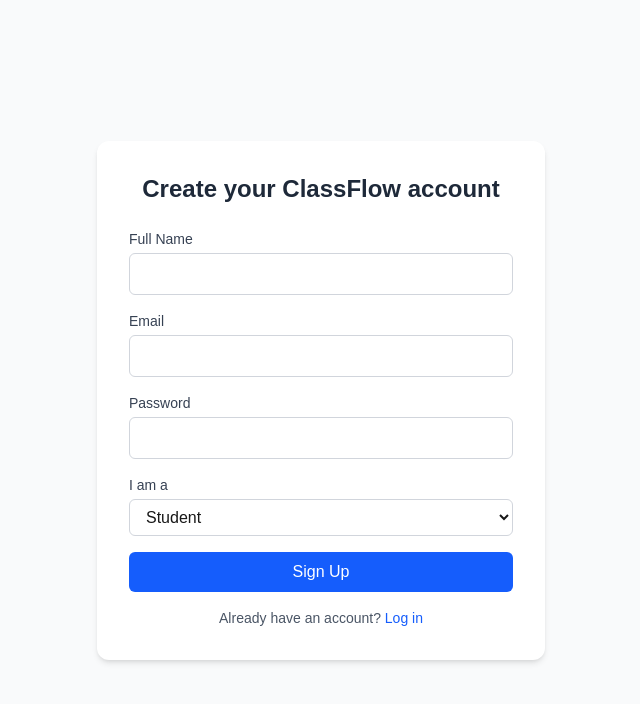
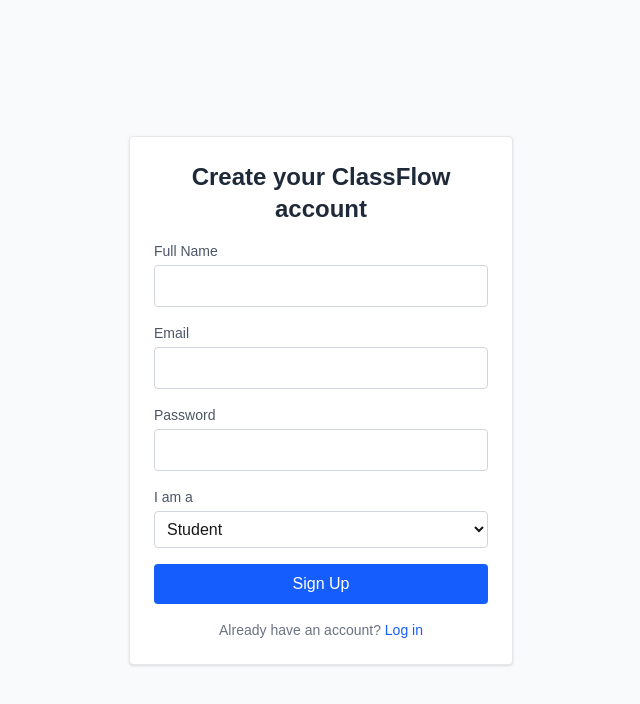
Before and after one commit to munir0987654331-stack/classflow, a Next.js app: page /signup in a window 1280 px wide. Shown: the top 704 px of the page, without its empty margins (319-959 px from the left). Built offline with nearby package versions, Linux system fonts and the light colour scheme.

Commit message:
Add admin option to signup

```diff
--- a/src/app/signup/page.tsx
+++ b/src/app/signup/page.tsx
@@ -2,126 +2,112 @@
 
 import { useState } from "react";
 import { useRouter } from "next/navigation";
-import Link from "next/link";
 
 export default function SignupPage() {
-  const router = useRouter();
   const [name, setName] = useState("");
   const [email, setEmail] = useState("");
   const [password, setPassword] = useState("");
   const [role, setRole] = useState("STUDENT");
   const [error, setError] = useState("");
-  const [loading, setLoading] = useState(false);
+  const router = useRouter();
 
   const handleSubmit = async (e: React.FormEvent) => {
     e.preventDefault();
     setError("");
-    setLoading(true);
 
-    try {
     const res = await fetch("/api/signup", {
       method: "POST",
       headers: { "Content-Type": "application/json" },
       body: JSON.stringify({ name, email, password, role }),
     });
 
+    if (!res.ok) {
       const data = await res.json();
-
-      if (!res.ok) {
       setError(data.error || "Something went wrong");
-        setLoading(false);
       return;
     }
 
     router.push("/login");
-    } catch (err) {
-      setError("Something went wrong");
-      setLoading(false);
-    }
   };
 
   return (
-    <div className="min-h-screen flex items-center justify-center bg-gray-50 px-4">
-      <div className="w-full max-w-md bg-white rounded-xl shadow-md p-8">
-        <h1 className="text-2xl font-bold text-center text-gray-800 mb-6">
+    <div className="min-h-screen flex items-center justify-center bg-gray-50 p-6">
+      <form
+        onSubmit={handleSubmit}
+        className="bg-white p-6 rounded shadow border border-gray-200 w-full max-w-sm space-y-4"
+      >
+        <h1 className="text-2xl font-bold text-gray-800 text-center">
           Create your ClassFlow account
         </h1>
 
-        {error && (
-          <div className="bg-red-100 text-red-700 text-sm p-3 rounded-md mb-4">
-            {error}
-          </div>
-        )}
+        {error && <p className="text-red-500 text-sm">{error}</p>}
 
-        <form onSubmit={handleSubmit} className="space-y-4">
         <div>
-            <label className="block text-sm font-medium text-gray-700 mb-1">
+          <label className="block text-sm text-gray-600 mb-1">
             Full Name
           </label>
           <input
             type="text"
             value={name}
             onChange={(e) => setName(e.target.value)}
+            className="w-full border border-gray-300 rounded p-2"
             required
-              className="w-full px-3 py-2 border border-gray-300 rounded-md focus:outline-none focus:ring-2 focus:ring-blue-500"
           />
         </div>
 
         <div>
-            <label className="block text-sm font-medium text-gray-700 mb-1">
-              Email
-            </label>
+          <label className="block text-sm text-gray-600 mb-1">Email</label>
           <input
             type="email"
             value={email}
             onChange={(e) => setEmail(e.target.value)}
+            className="w-full border border-gray-300 rounded p-2"
             required
-              className="w-full px-3 py-2 border border-gray-300 rounded-md focus:outline-none focus:ring-2 focus:ring-blue-500"
           />
         </div>
+
         <div>
-            <label className="block text-sm font-medium text-gray-700 mb-1">
+          <label className="block text-sm text-gray-600 mb-1">
             Password
           </label>
           <input
             type="password"
             value={password}
             onChange={(e) => setPassword(e.target.value)}
+            className="w-full border border-gray-300 rounded p-2"
             required
-              minLength={6}
-              className="w-full px-3 py-2 border border-gray-300 rounded-md focus:outline-none focus:ring-2 focus:ring-blue-500"
           />
         </div>
 
         <div>
-            <label className="block text-sm font-medium text-gray-700 mb-1">
+          <label className="block text-sm text-gray-600 mb-1">
             I am a
           </label>
           <select
             value={role}
             onChange={(e) => setRole(e.target.value)}
-              className="w-full px-3 py-2 border border-gray-300 rounded-md focus:outline-none focus:ring-2 focus:ring-blue-500"
+            className="w-full border border-gray-300 rounded p-2"
           >
             <option value="STUDENT">Student</option>
             <option value="TEACHER">Teacher</option>
+            <option value="ADMIN">Admin</option>
           </select>
         </div>
+
         <button
           type="submit"
-            disabled={loading}
-            className="w-full bg-blue-600 text-white py-2 rounded-md font-medium hover:bg-blue-700 transition disabled:opacity-50"
+          className="w-full bg-blue-600 text-white py-2 rounded hover:bg-blue-700"
         >
-            {loading ? "Creating account..." : "Sign Up"}
+          Sign Up
         </button>
+
+        <p className="text-center text-sm text-gray-500">
+          Already have an account?{" "}
+          <a href="/login" className="text-blue-600">
+            Log in
+          </a>
+        </p>
       </form>
-
-        <p className="text-center text-sm text-gray-600 mt-4">
-          Already have an account?{" "}
-          <Link href="/login" className="text-blue-600 font-medium hover:underline">
-            Log in
-          </Link>
-        </p>
-      </div>
     </div>
   );
 }
```
Lines whose indentation alone changed are shown as unchanged.
